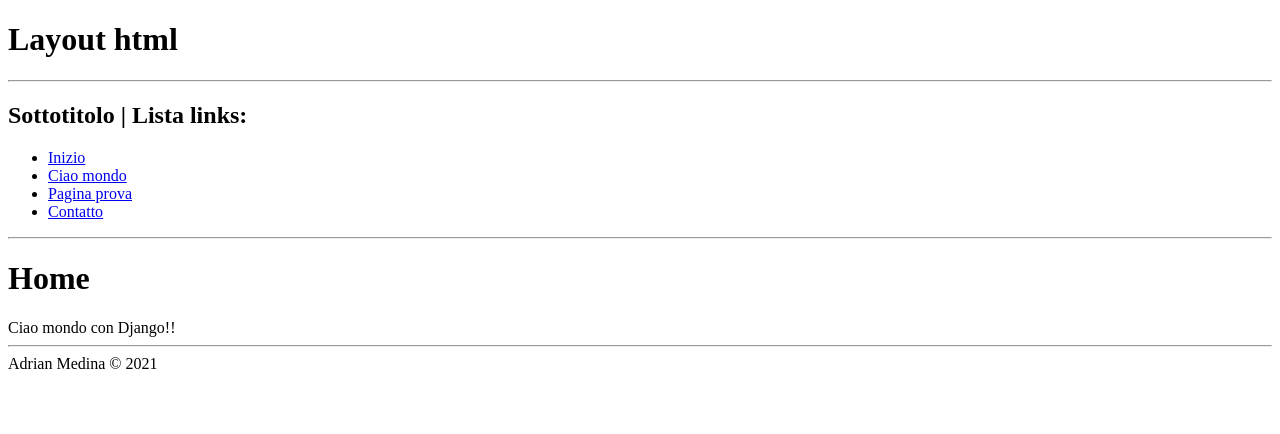
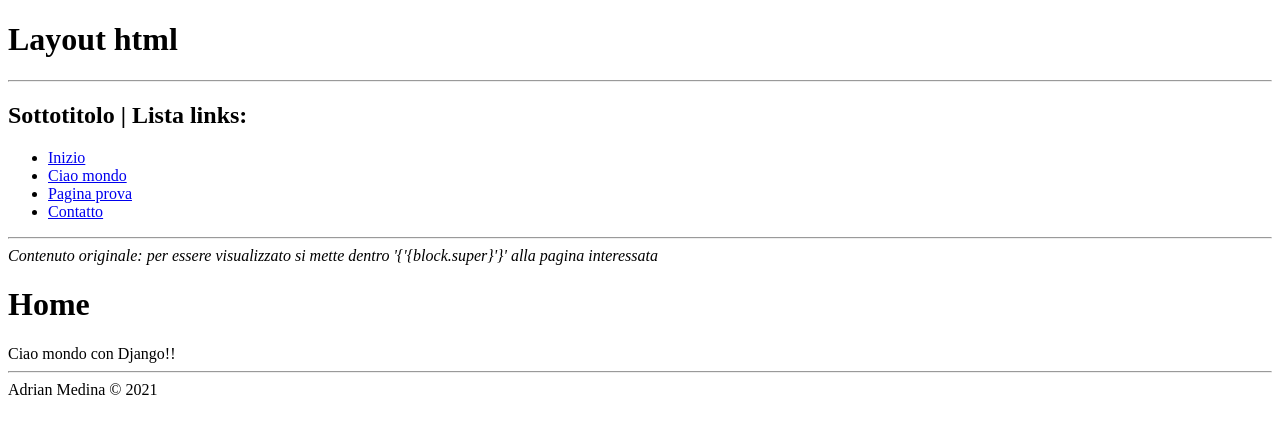
Before and after one commit to amedina14/master-python, a Django app: page /ciao-mondo/ in a window 1280 px wide. Shown: the top 434 px of the page. Run offline with Django 3.2, Linux system fonts and the light colour scheme.

Commit message:
aggiunto contenuto dentro al blocco del layout

```diff
--- a/22-Django-beginnings/imparandoDjango/myapp/templates/layout.html
+++ b/22-Django-beginnings/imparandoDjango/myapp/templates/layout.html
@@ -24,6 +24,7 @@
 
     <div id="content">
         {% block content %}
+        <em>Contenuto originale: per essere visualizzato si mette dentro '{'{block.super}'}' alla pagina interessata</em>
         {% endblock %}
     </div>
 
```
